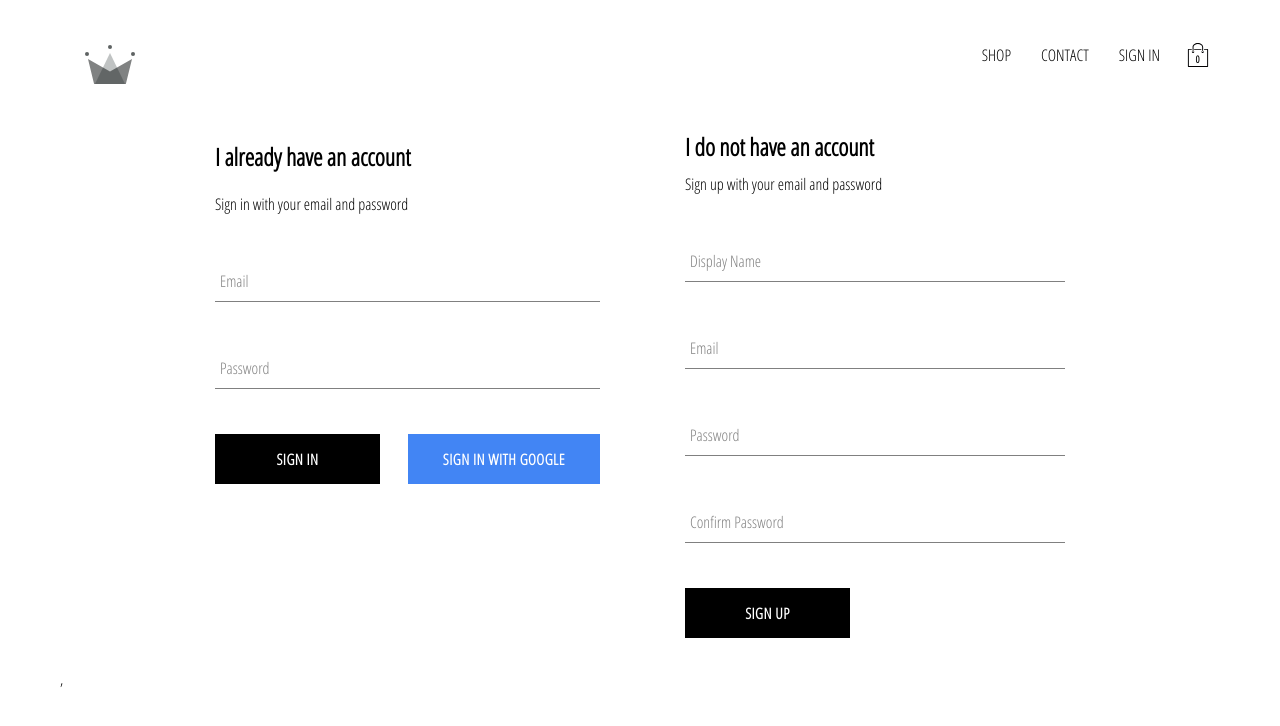
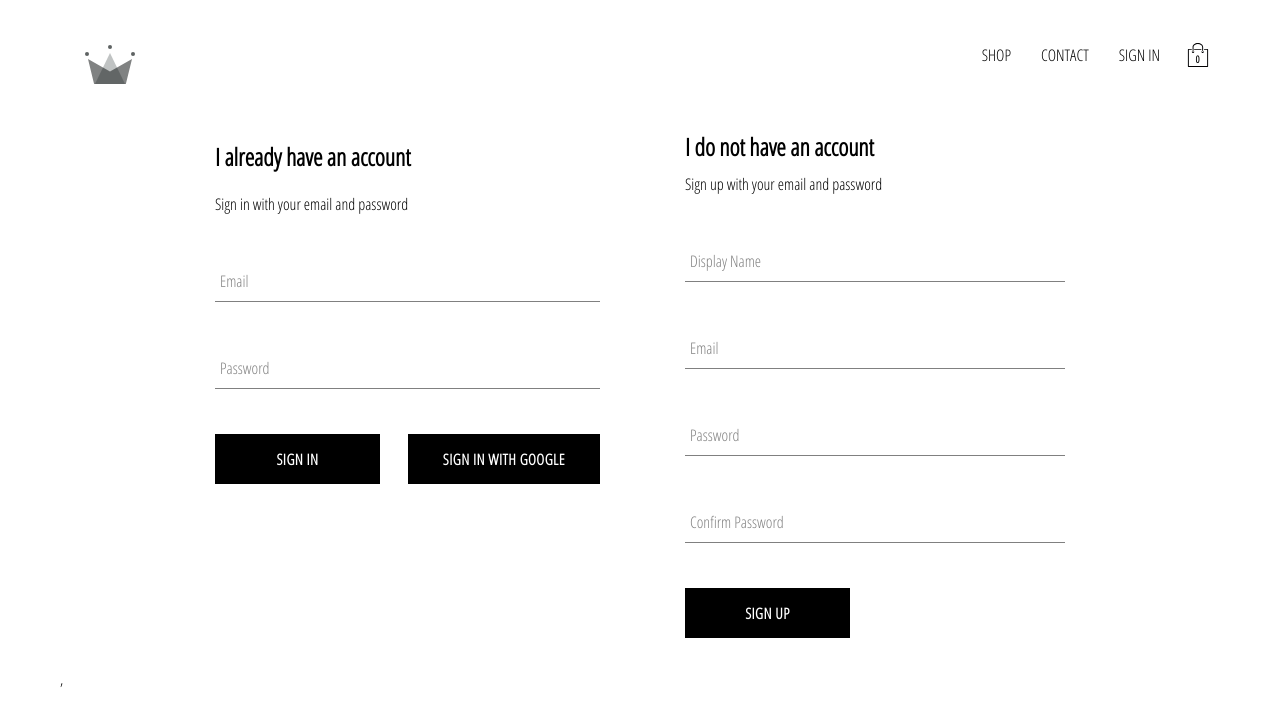
Before and after one commit to Christianbenjaminsson/CRWN-clothing, a React (Create React App) app: page /signin in a window 1280 px wide. Shown: the top 726 px of the page. Built offline with nearby package versions, Linux system fonts and the light colour scheme; no server answers.

Commit message:
Add CustomButton to collection-item

```diff
--- a/src/components/collection-item/collection-item.component.jsx
+++ b/src/components/collection-item/collection-item.component.jsx
@@ -1,5 +1,6 @@
 import React from 'react';
 import './collection-item.styles.scss';
+import CustomButton from '../custom-button/custom-button.component';
 
 const CollectionItem = ({ id, name, price, imageUrl }) => (
   <div className='collection-item'>
@@ -13,6 +14,7 @@
       <span className='name'>{name}</span>
       <span className='price'>{price}</span>
     </div>
+    <CustomButton inverted> Add to cart </CustomButton>
   </div>
 );
 
--- a/src/components/custom-button/custom-button.component.jsx
+++ b/src/components/custom-button/custom-button.component.jsx
@@ -1,9 +1,9 @@
 import React from 'react';
 import './custom-button.styles.scss';
 
-const CustomButton = ({ children, isGoogleSignIn, ...otherProps }) => (
+const CustomButton = ({ children, isGoogleSignIn, inverted, ...otherProps }) => (
   <button
-    className={`${isGoogleSignIn ? 'google-sign-in': ''} custom-button`}
+    className={`${inverted ? 'inverted': ''} custom-button`}
     {...otherProps}
   >
     {children}
--- a/src/components/custom-button/custom-button.styles.scss
+++ b/src/components/custom-button/custom-button.styles.scss
@@ -13,6 +13,8 @@
   font-weight: bolder;
   border: none;
   cursor: pointer;
+  display: flex;
+  justify-content: center;
 
   &:hover {
     background-color: white;
@@ -29,4 +31,16 @@
       border: none;
     }
   }
+
+  &.inverted {
+    background-color: white;
+    color: black;
+    border: 1px solid black;
+
+    &.hover {
+      background-color: black;
+      color: white;
+      border: none;
+    }
+  }
 }
```
